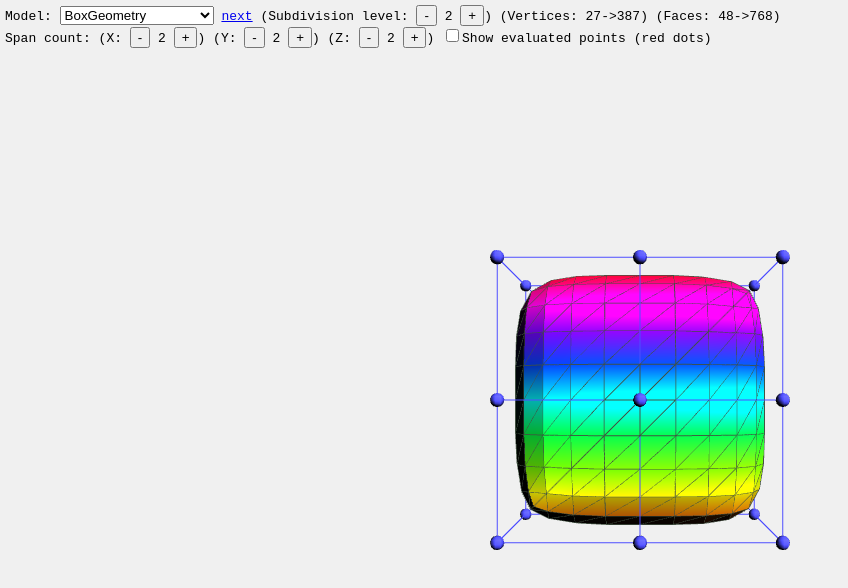
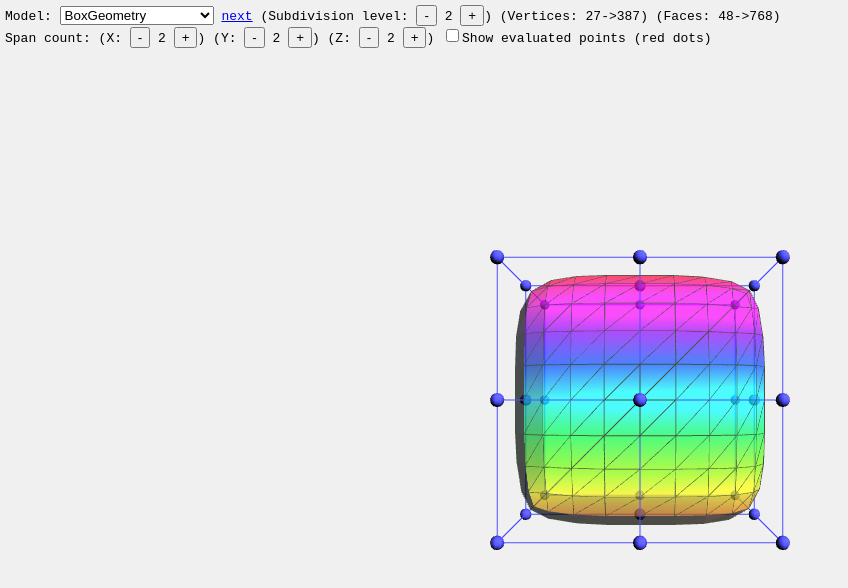
Before and after one commit to glennchun/free-form-deformation, a plain HTML site: page index.html in a window 1280 px wide. Shown: the whole page, without its empty margins (0-848 px from the left). Drawn offline with Linux system fonts and the light colour scheme; animation ran at ten frames a second.

Commit message:
Changed the opacity of the model from 1.0 to 0.7 so that the user can see and drag control points inside the model.

```diff
--- a/index.html
+++ b/index.html
@@ -35,6 +35,7 @@
             var smooth_verts_undeformed = [];
             var model_index = 0;
             var model_scale;
+            var model_opacity = 0.7;
 
             // FFD: control points of a lattice
             var ffd = new FFD();
@@ -367,7 +368,7 @@
 
                 // Mesh for the smooth model
                 var smooth_materials = [
-                    new THREE.MeshPhongMaterial( { color: 0xffffff, shading: THREE.FlatShading, vertexColors: THREE.VertexColors, shininess: 0 } ),
+                    new THREE.MeshPhongMaterial( { color: 0xffffff, opacity: model_opacity, transparent: true, shading: THREE.FlatShading, vertexColors: THREE.VertexColors, shininess: 0 } ),
                     new THREE.MeshBasicMaterial( { color: 0x405040, wireframe: true, opacity: 0.8, transparent: true } )
                 ];
                 smooth_mesh = THREE.SceneUtils.createMultiMaterialObject( smooth_geom, smooth_materials );
```
